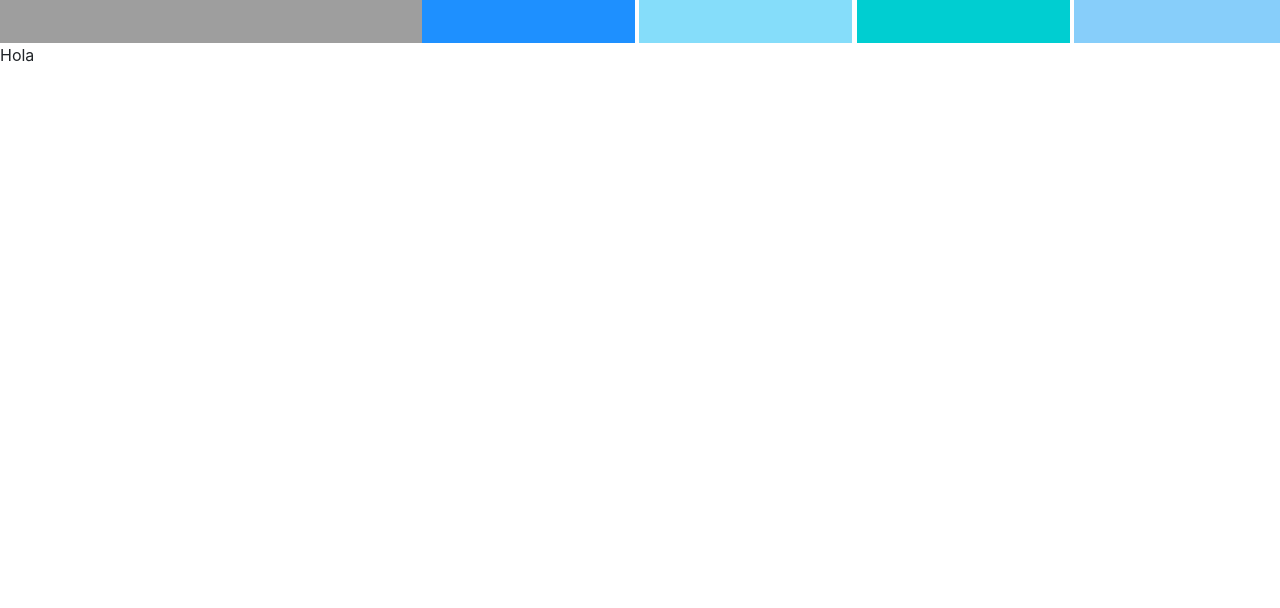
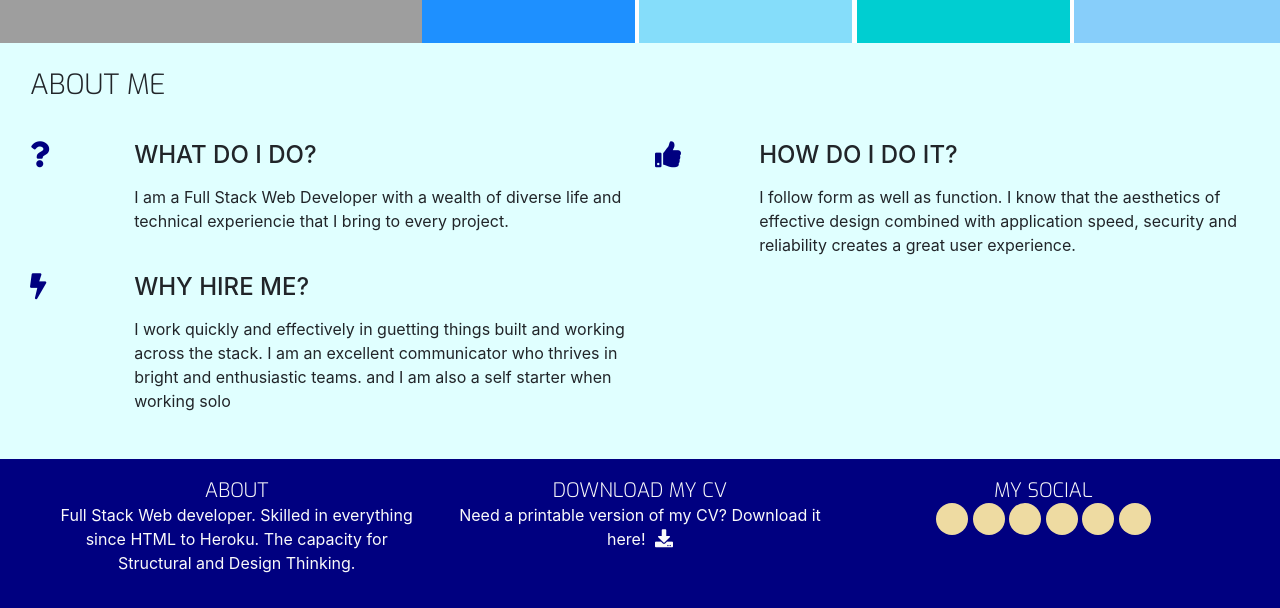
Before and after one commit to Rasquin/mycv, a plain HTML site: page index.html in a window 1280 px wide. Shown: the part 326-934 px from the top of the page. Before the commit the page ends 800 px from the top, so only its background shows below. Drawn offline with nearby package versions, Linux system fonts and the light colour scheme; grey boxes are pictures that could not be loaded.

Commit message:
Add 3 reasons why

```diff
--- a/assets/css/style.css
+++ b/assets/css/style.css
@@ -57,7 +57,7 @@ header {
 @media (min-width: 768px) {
     .col-md-12 {
         position: relative;
-        width: 24% ;
+        width: 24%;
         min-height: 1px;
     }
 }
@@ -84,11 +84,13 @@ header {
     text-decoration: none;
     width: 100%;
 }
-.menuitem a i{
+
+.menuitem a i {
     padding-top: 22px;
     display: block;
     font-size: 26px;
 }
+
 .menuitem a span {
     display: block;
     width: 100%;
@@ -99,6 +101,8 @@ header {
     letter-spacing: 2px;
 }
 
+
+/*---------------------------------colors*/
 .ui-menu-color-home {
     background-color: #1E90FF;
 }
@@ -121,3 +125,117 @@ header {
 .ui-menu-color-download {
     background-color: #87CEFA;
 }
+
+.bg-color-three-reasons{
+    background-color: #E0FFFF;
+}
+
+/*--------------------special margins, paddings, text....*/
+
+h1,
+h2,
+h3,
+h4,
+h5 {
+    margin: 0;
+}
+
+.uppercase {
+    text-transform: uppercase;
+}
+
+.general-sub {
+    font-family: "Exo", sans-serif;
+    font-weight: 300;
+    color: #fafafa;
+}
+
+.inline-block {
+    display: inline-block;
+    color: #fafafa;
+}
+
+.section-column{
+    padding: 0 30px 30px;
+    float: none;
+    display: table-cell;
+}
+.row-table {
+    display: table;
+}
+
+.section-heading{
+    font-family: "Exo", sans-serif;
+    font-weight: 300;
+    margin-top: 25px;
+    margin-bottom: 40px;
+}
+
+/*------------------------------------3 REASONS WHY*/
+
+.three-reasons-icon{
+    font-size: 26px;
+    color: #000080;
+}
+
+.three-reasons-heading{
+    margin-bottom: 15px;
+
+}
+/*------------------------------------FOOTER*/
+
+footer {
+    background-color: #000080;
+    min-height: 120px;
+    margin: 0;
+    display: inline-block;
+    text-align: center;
+}
+
+footer .cvpdf i {
+    color: #fafafa;
+    font-size: 18px;
+    padding-left: 5px;
+}
+
+footer .cvpdf i:hover {
+    color: #00FFFF;
+    transition: all .35s ease-in-out;
+    -moz-transition: all .35s ease-in-out;
+    -webkit-transition: all .35s ease-in-out;
+    -o-transition: all .35s ease-in-out;
+}
+
+.social-links {
+    padding-bottom: 15px;
+    display: inline-block;
+}
+
+.social-links li a i {
+    width: 32px;
+    color: #000080;
+    height: 32px;
+    padding: 12px 0;
+    border-radius: 50%;
+    font-size: 13px;
+    line-height: 7px;
+    text-align: center;
+    background-color: #eedba2;
+    transition: all .35s ease-in-out;
+    -moz-transition: all .35s ease-in-out;
+    -webkit-transition: all .35s ease-in-out;
+    -o-transition: all .35s ease-in-out;
+}
+
+.social-links li a i:hover {
+    color: #00FFFF;
+    background-color: #000080;
+    transition: all .35s ease-in-out;
+    -moz-transition: all .35s ease-in-out;
+    -webkit-transition: all .35s ease-in-out;
+    -o-transition: all .35s ease-in-out;
+}
+
+#footer-details{
+    margin: 20px;
+}
--- a/index.html
+++ b/index.html
@@ -9,6 +9,7 @@
 
 	<link rel="stylesheet" href="https://stackpath.bootstrapcdn.com/bootstrap/4.1.3/css/bootstrap.min.css" integrity="sha384-MCw98/SFnGE8fJT3GXwEOngsV7Zt27NXFoaoApmYm81iuXoPkFOJwJ8ERdknLPMO" crossorigin="anonymous">
 	<link rel="stylesheet" href="https://use.fontawesome.com/releases/v5.3.1/css/all.css" integrity="sha384-mzrmE5qonljUremFsqc01SB46JvROS7bZs3IO2EmfFsd15uHvIt+Y8vEf7N7fWAU" crossorigin="anonymous">
+
 	<link rel="stylesheet" href="https://cdnjs.cloudflare.com/ajax/libs/hover.css/2.3.1/css/hover-min.css" type="text/css" />
 	<link rel="stylesheet" href="assets/css/style.css" type="text/css" />
 
@@ -23,7 +24,6 @@
 
 			</a>
 			</div>
-
 			<div class="col-md-8">
 				<div class="row bg-color-name-title">
 					<div class="heading">
@@ -34,35 +34,102 @@
 				<div class="row">
 					<ul class="list-inline clearfix col-md-12 menu-list">
 						<li class="list-inline-item col-xs-6 col-sm-3 ui-menu-color-home menuitem">
-							<a href="#" class="hvr-sweep-to-bottom" ><i class="fa fa-home" aria-hidden="true"></i><span>Home</span></a>
+							<a href="#" class="hvr-sweep-to-bottom"><i class="fa fa-home" aria-hidden="true"></i><span>Home</span></a>
 						</li>
 						<li class="list-inline-item col-xs-6 col-sm-3 ui-menu-color-resume menuitem">
-							<a href="#"  class="hvr-sweep-to-bottom"><i class="fa fa-graduation-cap" aria-hidden="true"></i><span>Resume</span></a>
+							<a href="#" class="hvr-sweep-to-bottom"><i class="fa fa-graduation-cap" aria-hidden="true"></i><span>Resume</span></a>
 						</li>
 						<li class="list-inline-item col-xs-6 col-sm-3 ui-menu-color-contact menuitem">
-							<a href="#"  class="hvr-sweep-to-bottom"><i class="fa fa-comment" aria-hidden="true"></i><span>Contact</span></a>
+							<a href="#" class="hvr-sweep-to-bottom"><i class="fa fa-comment" aria-hidden="true"></i><span>Contact</span></a>
 						</li>
 						<li class="list-inline-item col-xs-6 col-sm-3 ui-menu-color-download menuitem">
-							<a href="#"  class="hvr-sweep-to-bottom"><i class="fa fa-download" aria-hidden="true"></i><span>Download CV</span></a>
+							<a href="#" class="hvr-sweep-to-bottom"><i class="fa fa-download" aria-hidden="true"></i><span>Download CV</span></a>
 						</li>
 					</ul>
 
 				</div>
 			</div>
-
-
 		</div>
-		</div>
-
 	</header>
 
-	<section>
-		<p>Hola</p>
+	<section class="container-fluid">
+
+		<div class="row row-table">
+			<div class="col-xs-12 col-sm-12 col-md-8 bg-color-three-reasons section-column">
+				<div class="row">
+					<div class="col-md-12">
+						<h3 class="section-heading uppercase">About me</h3>
+					</div>
+				</div>
+				<div class="row">
+					<div class="col-xs-10 col-xs-offset-1 col-sm-offset-0 col-sm-4 col-md-6">
+						<div class="row">
+							<div class="col-xs-2 col-sm-2 col-md-2">
+								<i class="three-reasons-icon fa fa-question" aria-hidden="true"></i>
+							</div>
+							<div class="col-xs-10 col-sm-10">
+								<h4 class="three-reasons-heading uppercase">What do I do?</h4>
+								<p>I am a Full Stack Web Developer with a wealth of diverse life
+								and technical experiencie that I bring to every project.</p>
+							</div>
+						</div>
+					</div>
+					<div class="col-xs-10 col-xs-offset-1 col-sm-offset-0 col-sm-4 col-md-6">
+						<div class="row">
+							<div class="col-xs-2 col-sm-2 col-md-2">
+								<i class="three-reasons-icon fa fa-thumbs-up" aria-hidden="true"></i>
+							</div>
+							<div class="col-xs-10 col-sm-10">
+								<h4 class="three-reasons-heading uppercase">How do I do it?</h4>
+								<p>I follow form as well as function. I know that the aesthetics of
+								effective design combined with application speed, security and reliability
+								creates a great user experience.</p>
+							</div>
+						</div>
+					</div>
+					<div class="col-xs-10 col-xs-offset-1 col-sm-offset-0 col-sm-4 col-md-6">
+						<div class="row">
+							<div class="col-xs-2 col-sm-2 col-md-2">
+								<i class="three-reasons-icon fa fa-bolt" aria-hidden="true"></i>
+							</div>
+							<div class="col-xs-10 col-sm-10">
+								<h4 class="three-reasons-heading uppercase">Why hire me?</h4>
+								<p>I work quickly and effectively in guetting things built and working across the stack.
+								I am an excellent communicator who thrives in bright and enthusiastic teams.
+								and I am also a self starter when working solo</p>
+							</div>
+						</div>
+					</div>
+				</div>
+
+			</div>
+		</div>
 	</section>
 
-	<footer>
+			<footer Class="container-fluid">
+				<div id="footer-details" class="row">
+					<div class="col-sm-4 ">
+						<h5 class="uppercase general-sub">About</h5>
+						<p class="inline-block">Full Stack Web developer. Skilled in everything since HTML to Heroku. The capacity for Structural and Design Thinking.</p>
+					</div>
+					<div class="col-sm-4">
+						<h5 class="uppercase general-sub">Download my CV</h5>
+						<p class="inline-block">Need a printable version of my CV? Download it here! <a href="#" class="cvpdf"><i class="fa fa-download" aria-hidden="true"></i></a></p>
+					</div>
+					<div class="col-sm-4">
+						<h5 class="uppercase general-sub">My Social</h5>
+						<ul class="list-inline social-links">
+							<li class="list-inline-item"><a target="_blank" href="#"><i class="fa fa-facebook" aria-hidden="true"></i></a></li>
+							<li class="list-inline-item"><a target="_blank" href="#"><i class="fa fa-twitter" aria-hidden="true"></i></a></li>
+							<li class="list-inline-item"><a target="_blank" href="#"><i class="fa fa-linkedin" aria-hidden="true"></i></a></li>
+							<li class="list-inline-item"><a target="_blank" href="#"><i class="fa fa-pinterest" aria-hidden="true"></i></a></li>
+							<li class="list-inline-item"><a target="_blank" href="#"><i class="fa fa-instagram" aria-hidden="true"></i></a></li>
+							<li class="list-inline-item"><a target="_blank" href="#"><i class="fa fa-youtube" aria-hidden="true"></i></a></li>
+						</ul>
+					</div>
+				</div>
 
-	</footer>
+			</footer>
 
 </body>
 
```
